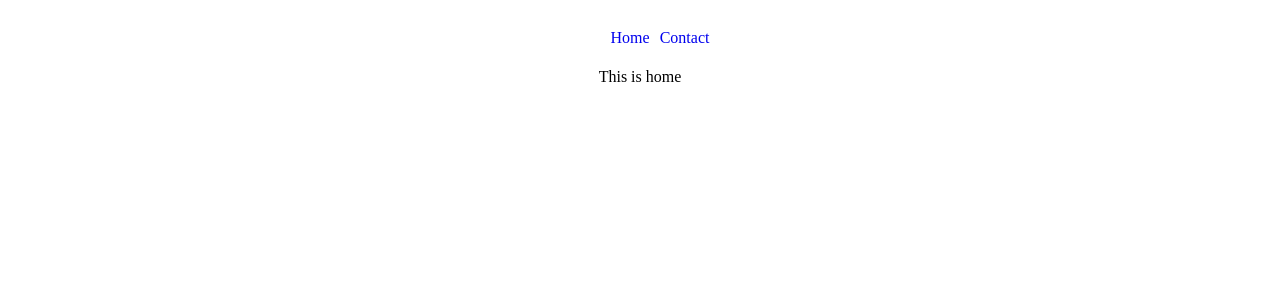
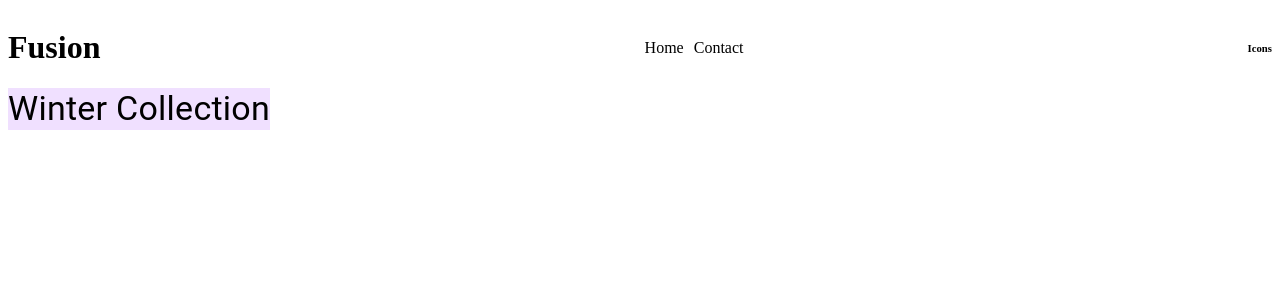
Before and after one commit to mabisha/Ecommerce-Website, a React (Create React App) app in the folder client/: page / in a window 1280 px wide. Shown: the top 300 px of the page. Built offline with nearby package versions, Linux system fonts and the light colour scheme.

Commit message:
frontend changes

```diff
--- a/client/src/App.js
+++ b/client/src/App.js
@@ -1,10 +1,33 @@
 import React from "react";
+import { BrowserRouter as Router, Routes, Route } from "react-router-dom";
 import Nav from "./components/nav";
+import Home from "./components/home";
+import Contact from "./components/contact";
+import "./App.css";
+
 function App() {
   return (
-    <div>
-      <Nav></Nav>
-    </div>
+    <Router>
+      <div
+        style={{
+          display: "flex",
+          justifyContent: "space-between",
+          alignItems: "center",
+        }}
+      >
+        <div>
+          <h1 className="logo">Fusion</h1>
+        </div>
+        <Nav />
+        <div>
+          <h6>Icons</h6>
+        </div>
+      </div>
+      <Routes>
+        <Route path="/" element={<Home />} />
+        <Route path="/contact" element={<Contact />} />
+      </Routes>
+    </Router>
   );
 }
 
--- a/client/src/components/home.js
+++ b/client/src/components/home.js
@@ -1,4 +1,17 @@
+import { Grid, Box, Typography } from "@mui/material";
 function Home() {
-  return <div>This is home</div>;
+  return (
+    <Box>
+      <Grid container>
+        <Grid item>
+          <div style={{ backgroundColor: "#F0E0FF" }}>
+            <Typography variant="h4">Winter Collection</Typography>
+          </div>
+        </Grid>
+        <Grid item></Grid>
+        <Grid item></Grid>
+      </Grid>
+    </Box>
+  );
 }
 export default Home;
--- a/client/src/components/nav.js
+++ b/client/src/components/nav.js
@@ -1,11 +1,8 @@
-import { BrowserRouter as Router, Routes, Route, Link } from "react-router-dom";
-import Home from "./home";
-import Contact from "./contact";
+import { Link } from "react-router-dom";
 import "../App.css";
 function Nav() {
   return (
-    <Router>
-      <div
+    <nav
       style={{
         display: "flex",
         justifyContent: "center",
@@ -15,22 +12,20 @@ function Nav() {
     >
       <ul className="app-header">
         <li className="app-list">
-            <Link style={{ textDecoration: "none" }} to="/">
+          <Link style={{ textDecoration: "none", color: "black" }} to="/">
             Home
           </Link>
         </li>
         <li className="app-list">
-            <Link style={{ textDecoration: "none" }} to="/contact">
+          <Link
+            style={{ textDecoration: "none", color: "black" }}
+            to="/contact"
+          >
             Contact
           </Link>
         </li>
       </ul>
-        <Routes>
-          <Route path="/" element={<Home></Home>}></Route>
-          <Route path="/contact" element={<Contact></Contact>}></Route>
-        </Routes>
-      </div>
-    </Router>
+    </nav>
   );
 }
 export default Nav;
```
Lines whose indentation alone changed are shown as unchanged.
